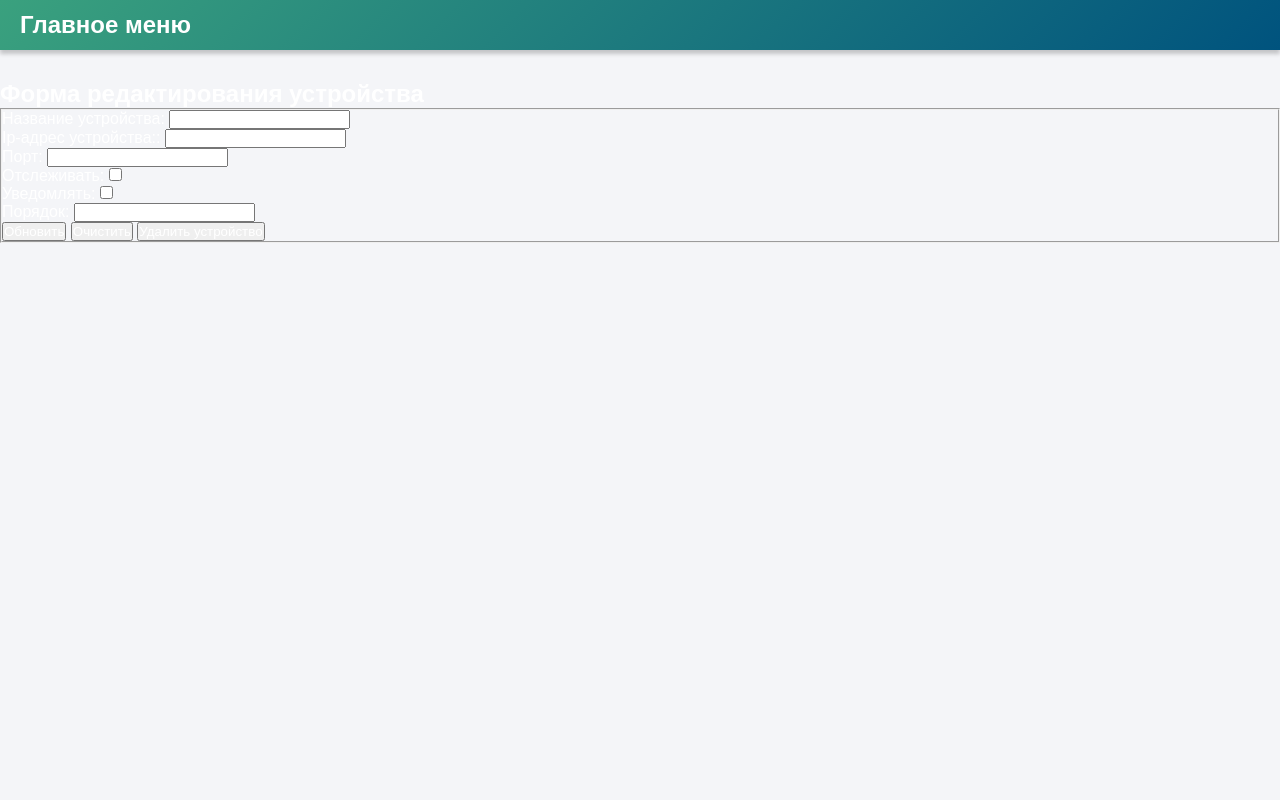
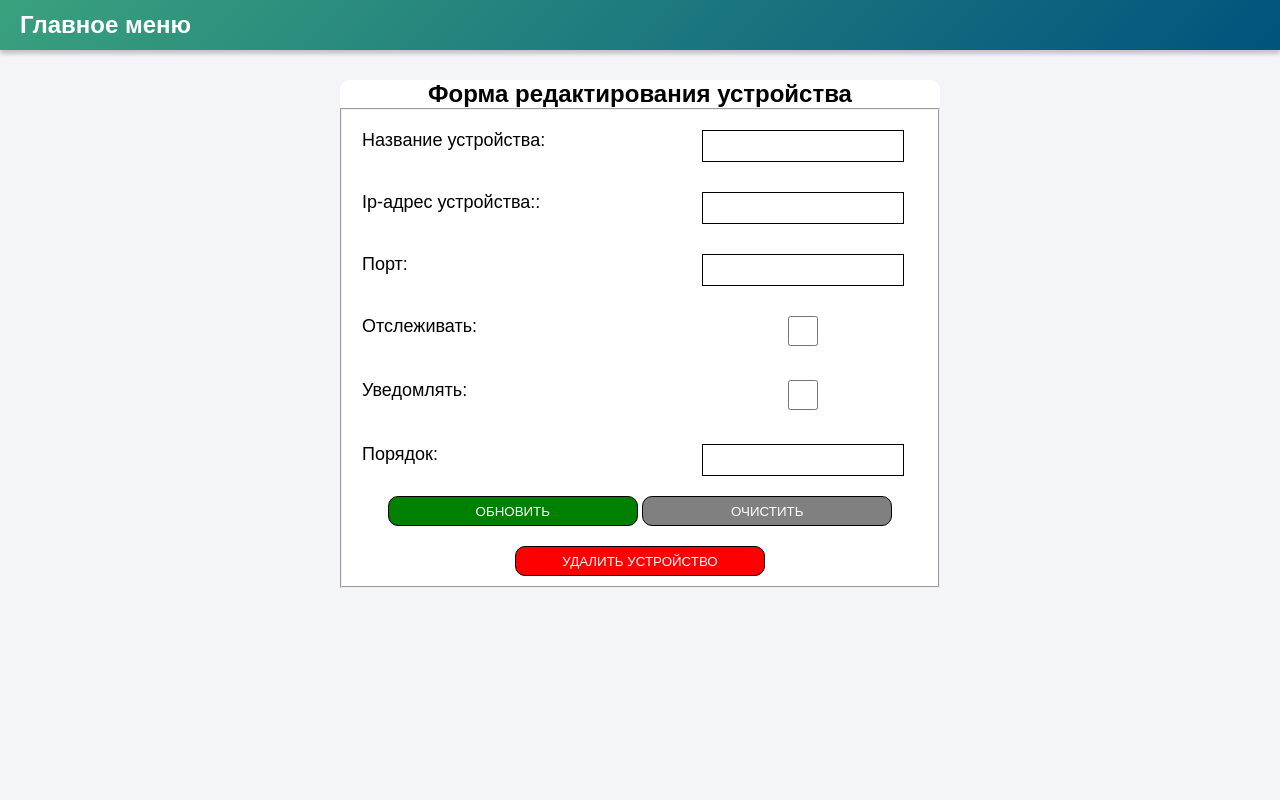
Before and after one commit to DI11er/health_monitor, a Flask app: template docker/web/templates/edit_device.html in a window 1280 px wide. Run offline with Flask 2, Linux system fonts and the light colour scheme; the template is opened without the code that fills it, so the values that code supplies are empty; parts of the project's set-up code (start-up, migrations or seed data) failed here and were passed over.

Commit message:
Добавил стили для форм редактировани\удаления и добавления устройст, главной таблицы отображающей устройства

```diff
--- a/docker/web/static/css/base.css
+++ b/docker/web/static/css/base.css
@@ -1,16 +1,18 @@
 * {
     margin: 0;
     padding: 0;
+    outline: none;
     font-family: 'Montserrat', sans-serif;
-    color: #fff;
 }
 
 body {
     background: #f4f5f8;
-    min-height: 100vh;
 }
 
+/* ХЕДДЕР */
+
 header {
+    color: #fff;
     min-height: 50px;
     background: linear-gradient(-45deg, #00537e, #3aa17e);
     padding: 0 20px;
@@ -20,12 +22,13 @@ header {
     box-shadow: 0 4px 4px 0 rgba(0, 0, 0, .2);
 }
 
-ul {
+header ul {
     list-style-type: none;
     display: flex;
 }
 
-a {
+header a {
+    color: #fff;
     display: block;
     text-transform: uppercase;
     text-decoration: none;
@@ -33,8 +36,38 @@ a {
     transition: .4s;
 }
 
-a:hover {
+header a:hover {
     color: #3498db;
+}
+
+/* ХЕДДЕР */
+
+
+/* Главная страница */
+
+.body_section {
+    margin-top: 30px
+}
+
+.main_table {
+    width: 100%;
+    height: 50px;
+    border-collapse: collapse;
+    border: 2px solid white;
+}
+
+.main_table td, th {
+    border: 1px solid lightslategray;
+    padding: 1px;
+}
+
+.main_table a {
+    text-decoration: none;
+    color: black;
+}
+
+.main_table a:hover {
+    color: blue;
 }
 
 .circle {
@@ -44,24 +77,76 @@ a:hover {
     height: 2px;
 }
 
-td, th {
-    border: 1px solid lightslategray;
-    color: black;
-    padding: 1px;
-}
-
 .text {
     text-align: center;
 }
 
-table {
-    width: 100%;
-    height: 50px;
-    border-collapse: collapse;
-    border: 2px solid white;
-    color: black;
+
+
+
+
+
+
+/* Главная страница */
+
+
+/* Форма добавления, изменения и удаления */
+
+#form {
+    background-color: #FFF;
+    width: 600px;
+    margin-right: auto;
+    margin-left: auto;
+    margin-top: 0px;
+    border-top-left-radius: 10px;
+    border-top-right-radius: 10px;
+    padding: 0px;
+    text-align:center;
+}
+#form .form-group {
+    padding: 10px;
 }
 
-.body_section {
-    margin-top: 30px
+#form label {
+    font-size: 18px;
+    height: 20px;
+    width: 300px;
+    margin-top: 10px;
+    margin-left: 10px;
+    text-align: left;
+    margin-right:15px;
+    float:left;
 }
+#form input {
+    height: 30px;
+    width: 200px;
+    border: 1px solid #000;
+    margin-top: 10px;
+    text-align: center;
+}
+
+#form .btn {
+    width: 250px;
+    margin-bottom: 10px;
+    color: #fff;
+    border-radius: 10px;
+    text-transform: uppercase;
+}
+
+#form .btn:hover {
+    transform: scale(1.2);
+}
+
+#form .btn.submit  {
+    background-color: green;
+}
+
+#form .btn.reset {
+    background-color: gray;
+}
+
+#form .btn.delete  {
+    background-color: red;
+}
+
+/* Форма добавления, изменения и удаления */
```
